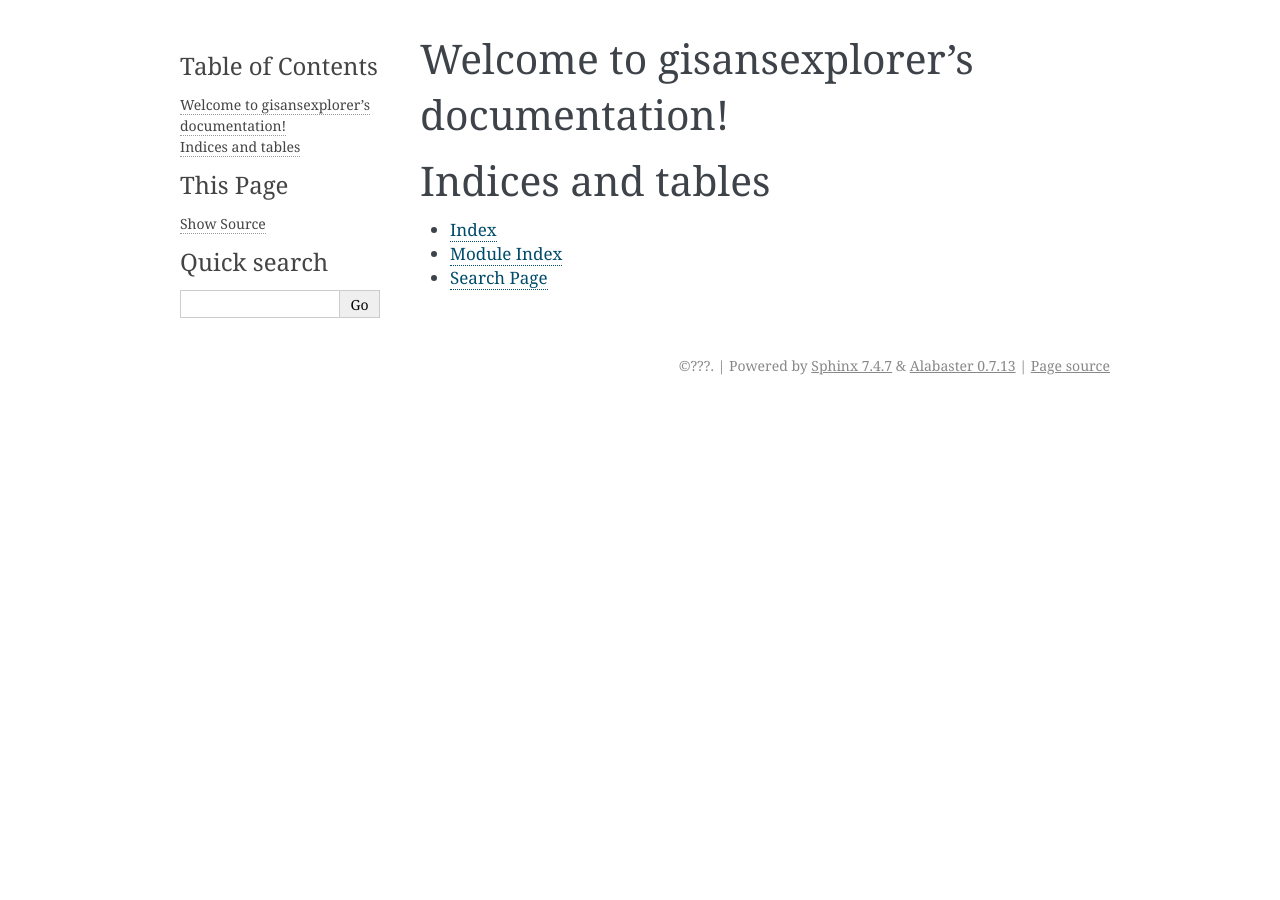
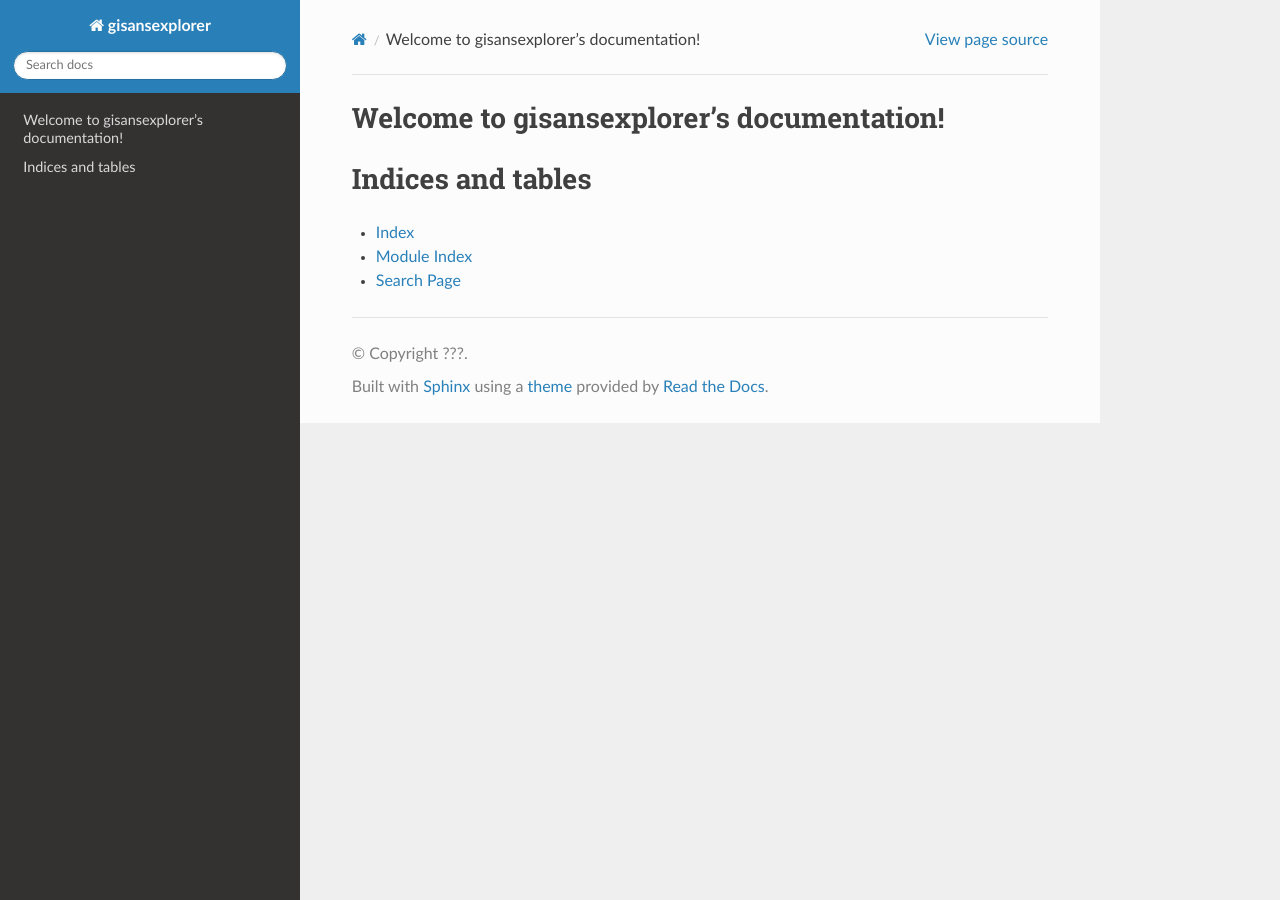
Before and after one commit to juanmcloaiza/GisansExplorer, a Sphinx documentation site: the page built from docs/index.rst, in a window 1280 px wide. Built offline with Sphinx 7.4.7 and the Read the Docs theme 2.0.0, drawn with Linux system fonts in a browser that asks for light colours.

Commit message:
Set doc theme to sphinx_rtd_theme

```diff
--- a/docs/conf.py
+++ b/docs/conf.py
@@ -13,6 +13,7 @@
 # import os
 # import sys
 # sys.path.insert(0, os.path.abspath('.'))
+import sphinx_rtd_theme
 
 
 # -- Project information -----------------------------------------------------
@@ -27,7 +28,7 @@ author = 'Juan M. Carmona Loaiza (SCGMLZ)'
 # Add any Sphinx extension module names here, as strings. They can be
 # extensions coming with Sphinx (named 'sphinx.ext.*') or your custom
 # ones.
-extensions = ['sphinx.ext.napoleon']
+extensions = ['sphinx.ext.napoleon', 'sphinx_rtd_theme']
 
 # Add any paths that contain templates here, relative to this directory.
 templates_path = ['_templates']
@@ -43,7 +44,7 @@ exclude_patterns = ['_build', 'Thumbs.db', '.DS_Store']
 # The theme to use for HTML and HTML Help pages.  See the documentation for
 # a list of builtin themes.
 #
-html_theme = 'alabaster'
+html_theme = 'sphinx_rtd_theme'
 
 # Add any paths that contain custom static files (such as style sheets) here,
 # relative to this directory. They are copied after the builtin static files,
```
